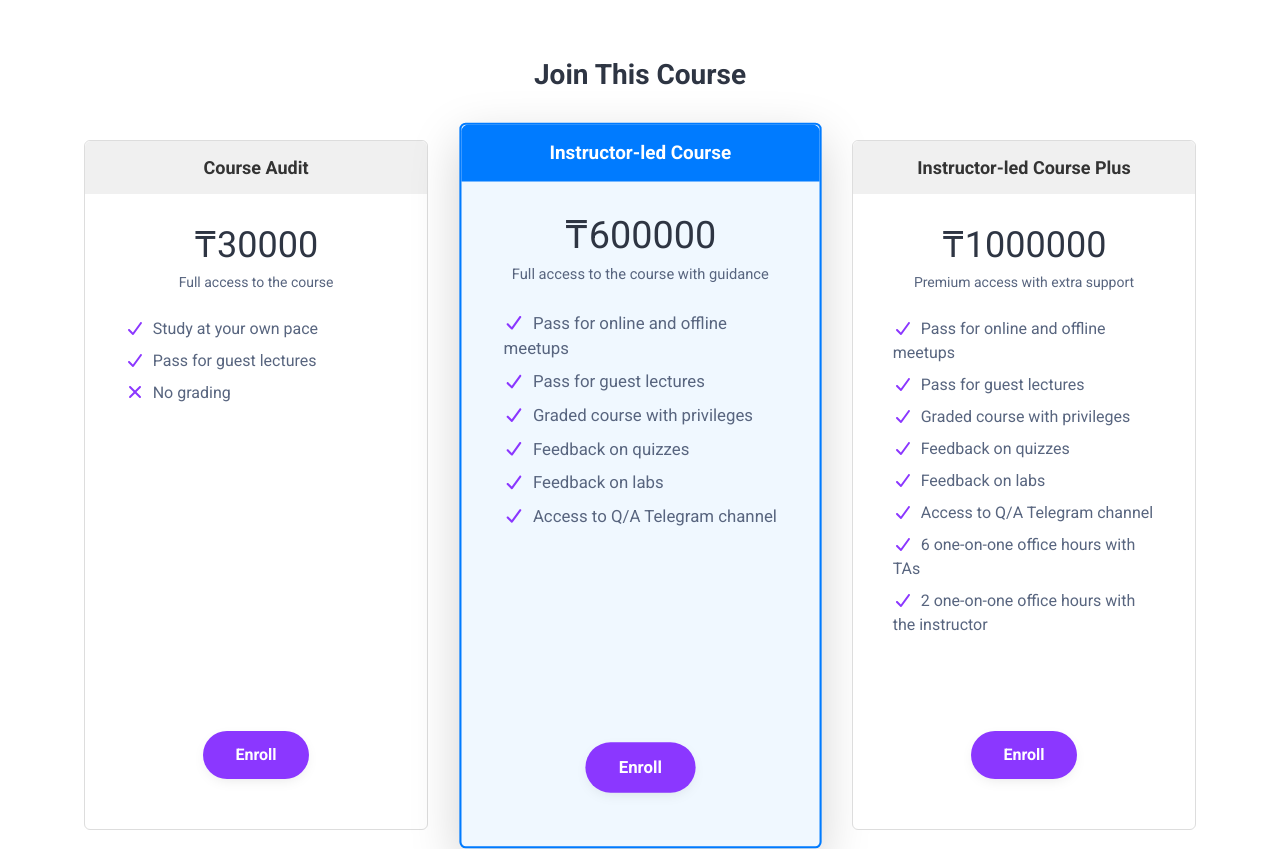
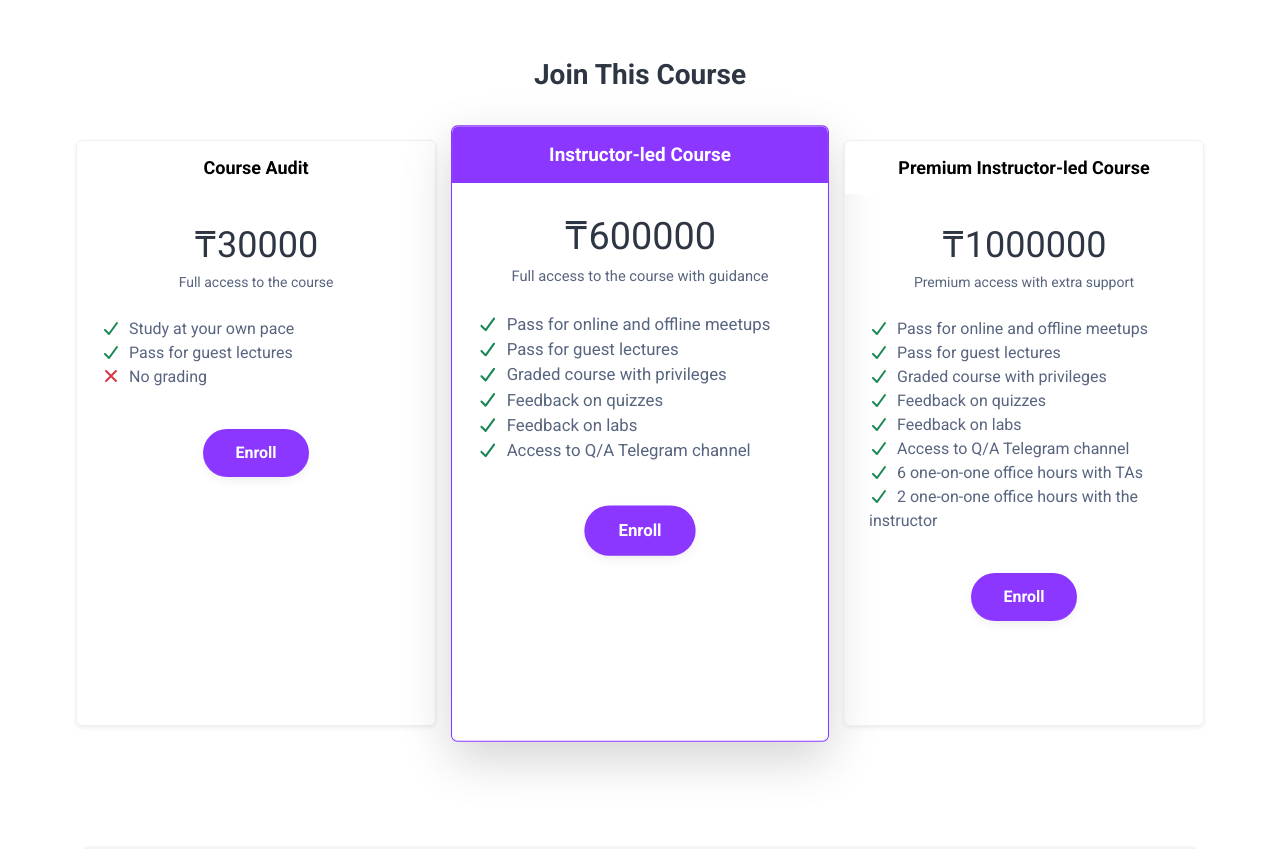
Before and after one commit to kabylkas/p, a website: page mdv101/index.html in a window 1280 px wide. Shown: the part 10580-11429 px from the top of the page. Drawn offline with Linux system fonts and the light colour scheme.

```diff
--- a/mdv101/index.html
+++ b/mdv101/index.html
@@ -1170,26 +1170,24 @@
             <div class="container-fluid" style="max-width: 90%;"> <!-- Full-width container with a max-width constraint -->
                 <h3 class="text-center mb-5">Join This Course</h3>
                 <div class="pricing-plan">
-							<div class="row justify-content-around"> <!-- Use justify-content-around for even spacing -->
+                    <div class="row justify-content-center"> <!-- Use justify-content-center for balanced spacing -->
                         <!-- Course Audit -->
-								<div class="col-12 col-md-6 col-lg-4 mb-4" style="max-width: 32%;">
-									<div class="plan-item rounded" style="background-color: #ffffff; border: 1px solid #ddd;">
-										<div class="plan-header">
-											<h4 class="plan-heading rounded-top p-3" style="background-color: #f0f0f0; color: #333;">Course Audit</h4> <!-- Gray header -->
+                        <div class="col-12 col-md-6 col-lg-4 mb-4">
+                            <div class="plan-item rounded shadow-sm">
+                                <div class="plan-header bg-light text-center p-3 rounded-top">
+                                    <h4 class="plan-heading" style="color: black;">Course Audit</h4>
                                 </div>
-										<div class="plan-details p-4 d-flex flex-column justify-content-between" style="height: 100%;"> <!-- Full-height column layout -->
+                                <div class="plan-details p-4 d-flex flex-column justify-content-between">
                                     <div>
                                         <div class="plan-desc text-center mb-4">
                                             <div class="plan-price">₸30000</div>
                                             <div class="plan-price-desc">Full access to the course</div>
                                         </div>
-												<div class="plan-content px-3">
-													<ul class="plan-content-list list-unstyled">
-														<li><i class="theme-check-icon fas fa-check me-2"></i>Study at your own pace</li>
-														<li><i class="theme-check-icon fas fa-check me-2"></i>Pass for guest lectures</li>
-														<li><i class="theme-check-icon fas fa-times me-2"></i>No grading</li>
+                                        <ul class="list-unstyled">
+                                            <li><i class="fas fa-check text-success me-2"></i>Study at your own pace</li>
+                                            <li><i class="fas fa-check text-success me-2"></i>Pass for guest lectures</li>
+                                            <li><i class="fas fa-times text-danger me-2"></i>No grading</li>
                                         </ul>
-												</div>
                                     </div>
                                     <div class="text-center mt-4">
                                         <a class="btn btn-primary" target="_blank" href="https://docs.google.com/forms/d/e/1FAIpQLSccIDsOdgApNGYjLq0vmZ3Ory10M6E8XLp-Wy1GQ6PRogmrjA/viewform?usp=sf_link">Enroll</a>
@@ -1198,27 +1196,25 @@
                             </div>
                         </div>
                         <!-- Instructor-led Course (Highlighted) -->
-								<div class="col-12 col-md-6 col-lg-4 mb-4" style="max-width: 32%; transform: scale(1.05);">
-									<div class="plan-item rounded shadow-lg" style="background-color: #f0f8ff; border: 2px solid #007bff;">
-										<div class="plan-header">
-											<h4 class="plan-heading rounded-top p-3" style="background-color: #007bff; color: white;">Instructor-led Course</h4>
+                        <div class="col-12 col-md-6 col-lg-4 mb-4">
+                            <div class="plan-item rounded shadow-lg border-primary" style="transform: scale(1.05);">
+                                <div class="plan-header bg-primary text-white text-center p-3 rounded-top">
+                                    <h4 class="plan-heading">Instructor-led Course</h4>
                                 </div>
-										<div class="plan-details p-4 d-flex flex-column justify-content-between" style="height: 100%;">
+                                <div class="plan-details p-4 d-flex flex-column justify-content-between">
                                     <div>
                                         <div class="plan-desc text-center mb-4">
                                             <div class="plan-price">₸600000</div>
                                             <div class="plan-price-desc">Full access to the course with guidance</div>
                                         </div>
-												<div class="plan-content px-3">
-													<ul class="plan-content-list list-unstyled">
-														<li><i class="theme-check-icon fas fa-check me-2"></i>Pass for online and offline meetups</li>
-														<li><i class="theme-check-icon fas fa-check me-2"></i>Pass for guest lectures</li>
-														<li><i class="theme-check-icon fas fa-check me-2"></i>Graded course with privileges</li>
-														<li><i class="theme-check-icon fas fa-check me-2"></i>Feedback on quizzes</li>
-														<li><i class="theme-check-icon fas fa-check me-2"></i>Feedback on labs</li>
-														<li><i class="theme-check-icon fas fa-check me-2"></i>Access to Q/A Telegram channel</li>
+                                        <ul class="list-unstyled">
+                                            <li><i class="fas fa-check text-success me-2"></i>Pass for online and offline meetups</li>
+                                            <li><i class="fas fa-check text-success me-2"></i>Pass for guest lectures</li>
+                                            <li><i class="fas fa-check text-success me-2"></i>Graded course with privileges</li>
+                                            <li><i class="fas fa-check text-success me-2"></i>Feedback on quizzes</li>
+                                            <li><i class="fas fa-check text-success me-2"></i>Feedback on labs</li>
+                                            <li><i class="fas fa-check text-success me-2"></i>Access to Q/A Telegram channel</li>
                                         </ul>
-												</div>
                                     </div>
                                     <div class="text-center mt-4">
                                         <a class="btn btn-primary" target="_blank" href="https://docs.google.com/forms/d/e/1FAIpQLSccIDsOdgApNGYjLq0vmZ3Ory10M6E8XLp-Wy1GQ6PRogmrjA/viewform?usp=sf_link">Enroll</a>
@@ -1227,30 +1223,27 @@
                             </div>
                         </div>
                         <!-- Instructor-led Course Plus -->
-								<div class="col-12 col-md-6 col-lg-4 mb-4" style="max-width: 32%;">
-									<div class="plan-item rounded" style="background-color: #ffffff; border: 1px solid #ddd;">
-										<div class="plan-header">
-											<h4 class="plan-heading rounded-top p-3" style="background-color: #f0f0f0; color: #333;">Instructor-led Course Plus</h4> <!-- Gray header -->
+                        <div class="col-12 col-md-6 col-lg-4 mb-4">
+                            <div class="plan-item rounded shadow-sm">
+                                <div class="plan-header bg-light text-center p-3 rounded-top">
+                                    <h4 class="plan-heading" style="color: black">Premium Instructor-led Course</h4>
                                 </div>
-										<div class="plan-details p-4 d-flex flex-column justify-content-between" style="height: 100%;">
+                                <div class="plan-details p-4 d-flex flex-column justify-content-between">
                                     <div>
                                         <div class="plan-desc text-center mb-4">
                                             <div class="plan-price">₸1000000</div>
                                             <div class="plan-price-desc">Premium access with extra support</div>
                                         </div>
-												<div class="plan-content px-3">
-													<ul class="plan-content-list list-unstyled">
-														<li><i class="theme-check-icon fas fa-check me-2"></i>Pass for online and offline meetups</li>
-														<li><i class="theme-check-icon fas fa-check me-2"></i>Pass for guest lectures</li>
-														<li><i class="theme-check-icon fas fa-check me-2"></i>Graded course with privileges</li>
-
-														<li><i class="theme-check-icon fas fa-check me-2"></i>Feedback on quizzes</li>
-														<li><i class="theme-check-icon fas fa-check me-2"></i>Feedback on labs</li>
-														<li><i class="theme-check-icon fas fa-check me-2"></i>Access to Q/A Telegram channel</li>
-														<li><i class="theme-check-icon fas fa-check me-2"></i>6 one-on-one office hours with TAs</li>
-														<li><i class="theme-check-icon fas fa-check me-2"></i>2 one-on-one office hours with the instructor</li>
+                                        <ul class="list-unstyled">
+                                            <li><i class="fas fa-check text-success me-2"></i>Pass for online and offline meetups</li>
+                                            <li><i class="fas fa-check text-success me-2"></i>Pass for guest lectures</li>
+                                            <li><i class="fas fa-check text-success me-2"></i>Graded course with privileges</li>
+                                            <li><i class="fas fa-check text-success me-2"></i>Feedback on quizzes</li>
+                                            <li><i class="fas fa-check text-success me-2"></i>Feedback on labs</li>
+                                            <li><i class="fas fa-check text-success me-2"></i>Access to Q/A Telegram channel</li>
+                                            <li><i class="fas fa-check text-success me-2"></i>6 one-on-one office hours with TAs</li>
+                                            <li><i class="fas fa-check text-success me-2"></i>2 one-on-one office hours with the instructor</li>
                                         </ul>
-												</div>
                                     </div>
                                     <div class="text-center mt-4">
                                         <a class="btn btn-primary" target="_blank" href="https://docs.google.com/forms/d/e/1FAIpQLSccIDsOdgApNGYjLq0vmZ3Ory10M6E8XLp-Wy1GQ6PRogmrjA/viewform?usp=sf_link">Enroll</a>
@@ -1258,12 +1251,13 @@
                                 </div>
                             </div>
                         </div>
-							</div><!--//row-->
-						</div><!--//pricing-plan-->
-				</div><!--//container-fluid-->
-			</div><!--//section-pricing-->
-		</div><!--//section-blocks-->
-	</div><!--//sections-wrapper-->
+                    </div> <!-- //row -->
+                </div> <!-- //pricing-plan -->
+            </div> <!-- //container-fluid -->
+        </div> <!-- //section-pricing -->
+    </div> <!-- //section-blocks -->
+</div> <!-- //sections-wrapper -->
+
 
 	<!-- FAQ -->
 	<div class="sections-wrapper">
```
Lines whose indentation alone changed are shown as unchanged.
